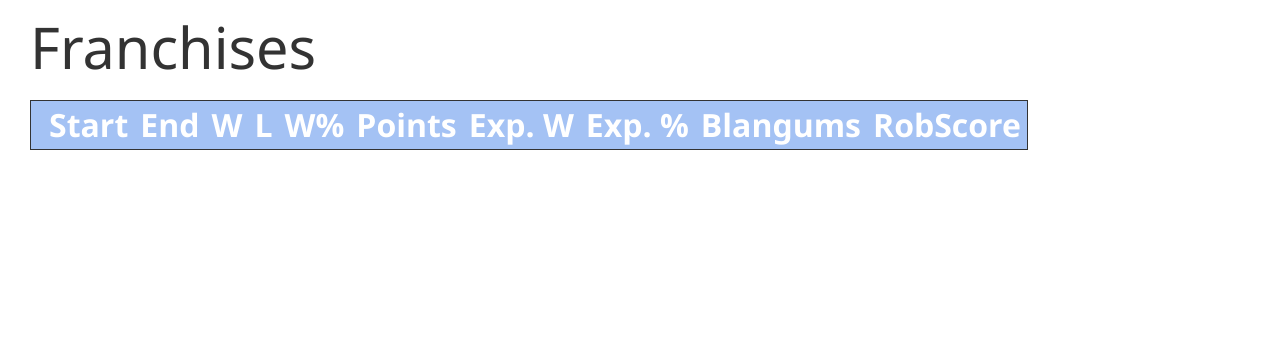
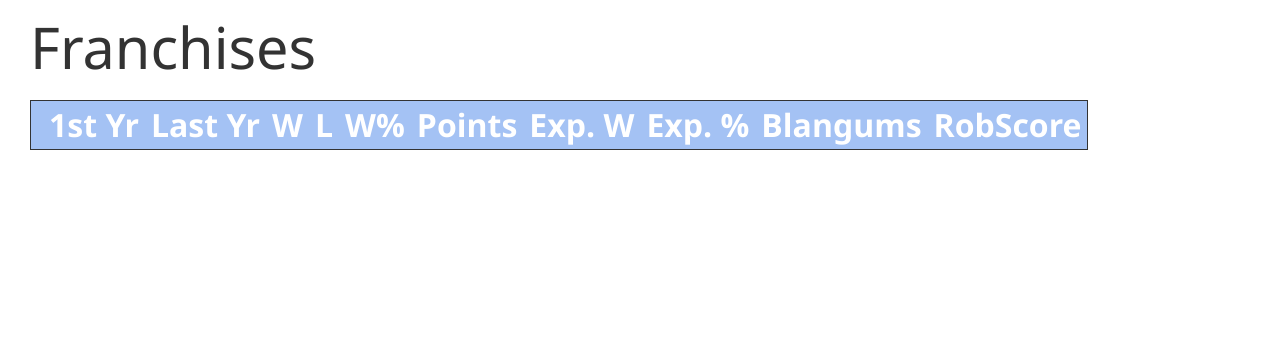
Before and after one commit to edwardwgross/blingaleague, a Django app: page /teams/ in a window 1280 px wide. Shown: the part 116-465 px from the top of the page. Run offline with Django 3.2, Linux system fonts and the light colour scheme; data that the repository does not hold is empty; parts of the project's set-up code (start-up, migrations or seed data) failed here and were passed over; some libraries are stand-ins or nearby versions.

Commit message:
Change formatting a little on the franchises table

```diff
--- a/blingaleague/static/blingaleague/css/blingaleague.css
+++ b/blingaleague/static/blingaleague/css/blingaleague.css
@@ -250,6 +250,10 @@ table#season_list {
 }
 
 table#team_list {
+}
+
+table#team_list th {
+    text-align: center;
 }
 
 table#team_list td {
--- a/blingaleague/templates/blingaleague/team_list.html
+++ b/blingaleague/templates/blingaleague/team_list.html
@@ -10,8 +10,8 @@
 <table id="team_list" class="table-striped sortable">
   <tr>
     <th/> {# Team #}
-    <th>Start</th>
-    <th>End</th>
+    <th>1st Yr</th>
+    <th>Last Yr</th>
     <th>W</th>
     <th>L</th>
     <th>W%</th>
```
